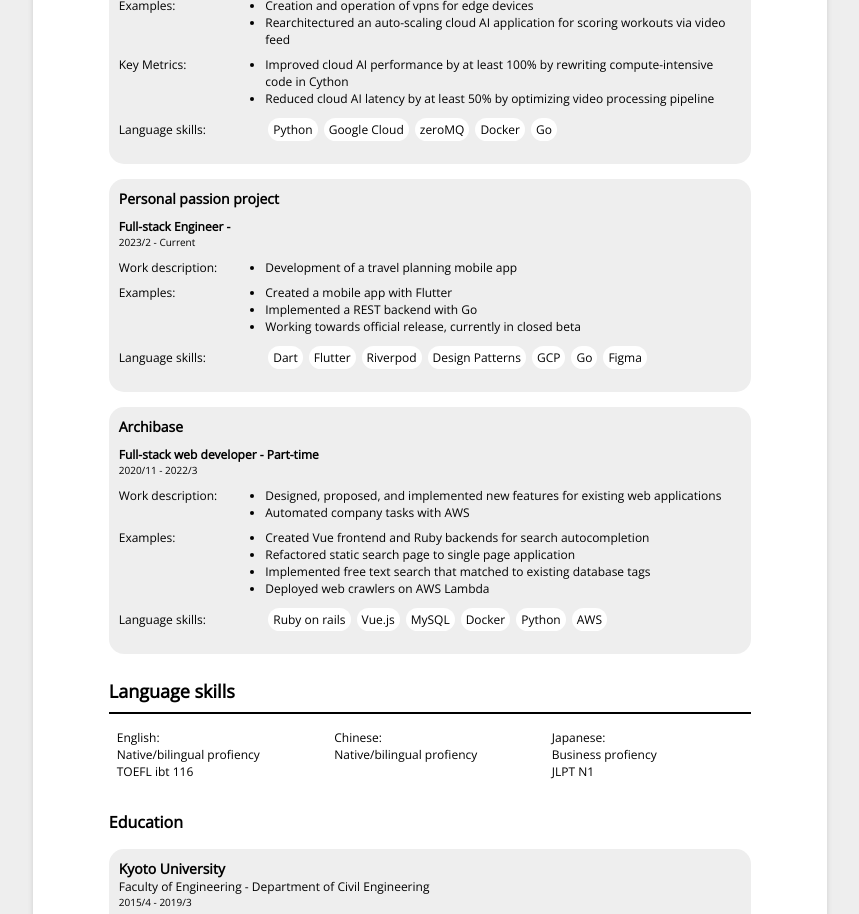
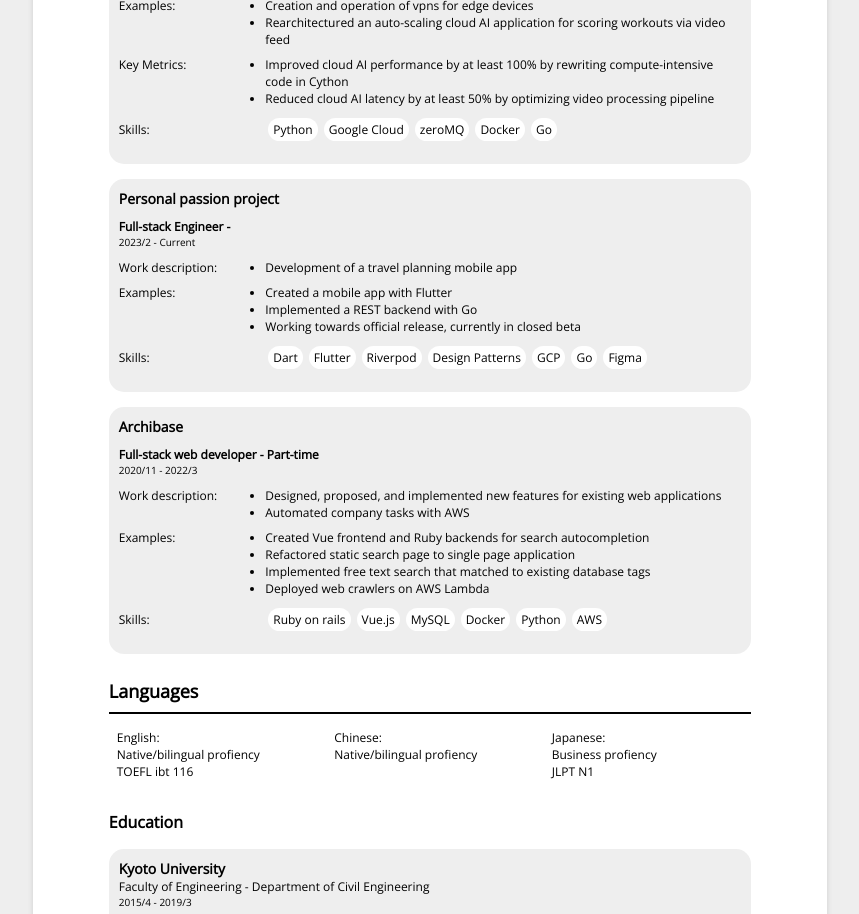
Before and after one commit to kylelmh/cv-html, a Vue app: page / in a window 1280 px wide. Shown: the part 1380-2294 px from the top of the page, without its empty margins (210-1069 px from the left). Built offline with nearby package versions, Linux system fonts and the light colour scheme.

Commit message:
feat: fixed localization mistranslation

```diff
--- a/src/components/SkillSet.vue
+++ b/src/components/SkillSet.vue
@@ -1,6 +1,6 @@
 <template>
 <div class="p__section u-nobreak">
-  <h2> {{$t("skills")}} </h2>
+  <h2> {{$t("languages")}} </h2>
   <div class="p__section u-mb10" v-if="skills.languages">
     <div class="p__skills">
       <div class="p__skill_tag" v-for="(lang) in skills.languages">
--- a/src/locales/app.js
+++ b/src/locales/app.js
@@ -9,7 +9,7 @@ export const messages = {
     employment: "Employment",
     examples: "Examples",
     work_description: "Work description",
-    skills: "Language skills",
+    skills: "Skills",
     languages: "Languages",
     planguages: "Software skills",
     key_metrics: "Key Metrics",
@@ -24,7 +24,7 @@ export const messages = {
     employment: "職歴",
     examples: "実績例",
     work_description: "仕事内容",
-    skills: "言語",
+    skills: "スキル",
     languages: "言語",
     planguages: "ソフトウェアスキル",
     key_metrics: "成果",
```
